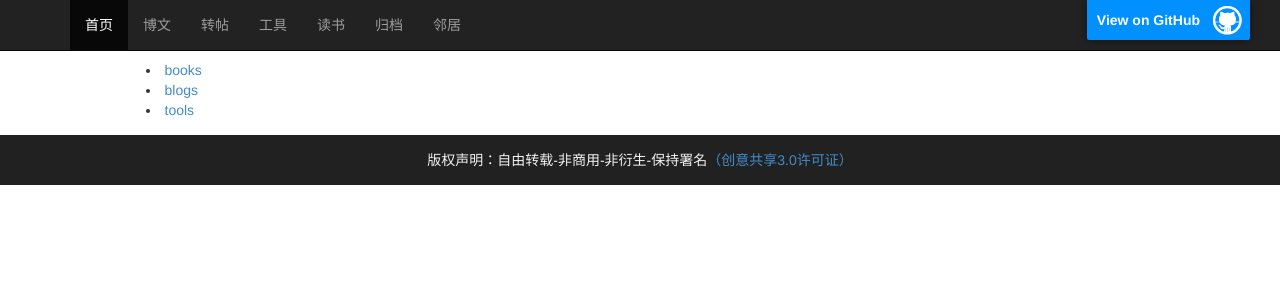
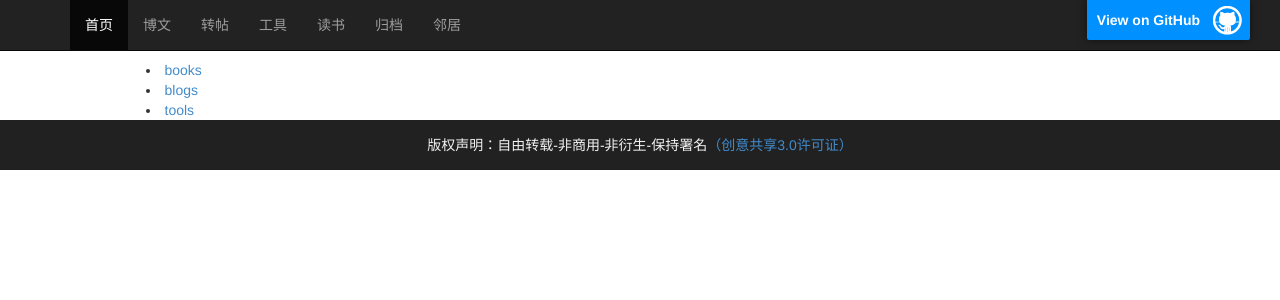
Before and after one commit to sheleng/sheleng.github.io, a Jekyll site: the page built from index.html, in a window 1280 px wide. Shown: the top 300 px of the page. Built offline with Jekyll 4.4.1, drawn with Linux system fonts in a browser that asks for light colours.

```diff
--- a/public/css/style.css
+++ b/public/css/style.css
@@ -14,9 +14,8 @@
 }
 
 footer {
-  margin-left: auto;
-  margin-right: auto;
-  margin-top:15px;
+  padding-left: auto;
+  padding-right: auto;
   padding-top:15px;
   height:50px;
   border-top:10px;
```
